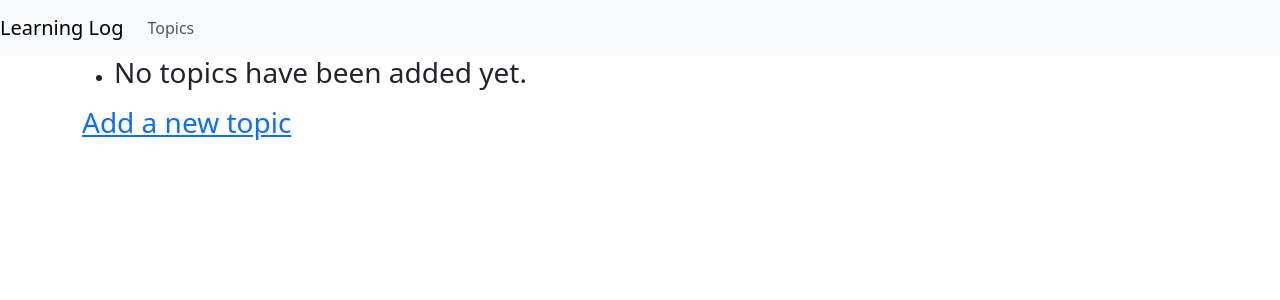
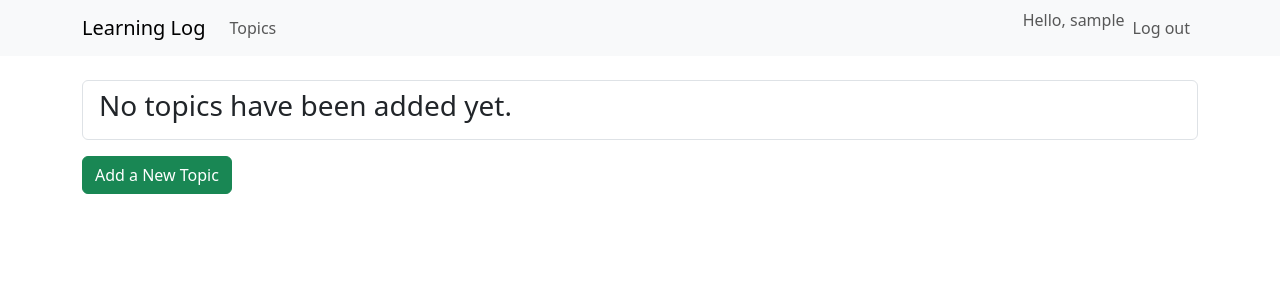
Before and after one commit to saitsabuncu/ll_env, a Django app: page /topics/ in a window 1280 px wide. Shown: the top 300 px of the page. Run offline with Django 5.2, Linux system fonts and the light colour scheme; the visitor is signed in with stand-in values (Sample User, id 1); data that the repository does not hold is empty.

Commit message:
tüm html dosyaları cdn ile uyumlu

```diff
--- a/learning_log/learning_logs/templates/learning_logs/base.html
+++ b/learning_log/learning_logs/templates/learning_logs/base.html
@@ -9,22 +9,42 @@
 </head>
 <body>
     <nav class="navbar navbar-expand-lg navbar-light bg-light">
-        <a class="navbar-brand" href="/">Learning Log</a>
+        <div class="container">
+            <a class="navbar-brand" href="{% url 'learning_logs:index' %}">Learning Log</a>
             <button class="navbar-toggler" type="button" data-bs-toggle="collapse" data-bs-target="#navbarNav" aria-controls="navbarNav" aria-expanded="false" aria-label="Toggle navigation">
                 <span class="navbar-toggler-icon"></span>
             </button>
             <div class="collapse navbar-collapse" id="navbarNav">
-            <ul class="navbar-nav">
+                <ul class="navbar-nav me-auto">
                     <li class="nav-item">
-                    <a class="nav-link" href="/topics/">Topics</a>
+                        <a class="nav-link" href="{% url 'learning_logs:topics' %}">Topics</a>
                     </li>
                 </ul>
+                <ul class="navbar-nav">
+                    {% if user.is_authenticated %}
+                        <li class="nav-item">
+                            <span class="navbar-text">Hello, {{ user.username }}</span>
+                        </li>
+                        <li class="nav-item">
+                            <a class="nav-link" href="{% url 'users:logout' %}">Log out</a>
+                        </li>
+                    {% else %}
+                        <li class="nav-item">
+                            <a class="nav-link" href="{% url 'users:login' %}">Log in</a>
+                        </li>
+                        <li class="nav-item">
+                            <a class="nav-link" href="{% url 'users:register' %}">Register</a>
+                        </li>
+                    {% endif %}
+                </ul>
+            </div>
         </div>
     </nav>
-    <div class="container">
-        {% block content %}
-        {% endblock content %}
+
+    <div class="container mt-4">
+        {% block content %}{% endblock content %}
     </div>
+
     {% if messages %}
     <div class="container mt-3">
         {% for message in messages %}
@@ -35,6 +55,5 @@
         {% endfor %}
     </div>
     {% endif %}
-
 </body>
 </html>
--- a/learning_log/learning_logs/templates/learning_logs/index.html
+++ b/learning_log/learning_logs/templates/learning_logs/index.html
@@ -1,8 +1,8 @@
 {% extends "learning_logs/base.html" %}
 {% block page_header %}
-<div class="jumbotron">
-    <h1 class="display-3">Track your learning.</h1>
-    <p class="lead">Make your own Learning Log, and keep a list of the topics you’re learning about.</p>
+<div class="jumbotron text-center bg-light p-5">
+    <h1 class="display-3">Track Your Learning</h1>
+    <p class="lead">Make your own Learning Log and track the topics you're learning.</p>
     <a class="btn btn-lg btn-primary" href="{% url 'users:register' %}" role="button">Register &raquo;</a>
 </div>
 {% endblock page_header %}
--- a/learning_log/learning_logs/templates/learning_logs/topics.html
+++ b/learning_log/learning_logs/templates/learning_logs/topics.html
@@ -1,16 +1,16 @@
 {% extends "learning_logs/base.html" %}
 {% block page_header %}
-<h1>Topics.</h1>
+<h1>Topics</h1>
 {% endblock page_header %}
 {% block content %}
-<ul>
+<ul class="list-group">
     {% for topic in topics %}
-    <li>
+    <li class="list-group-item">
         <h3><a href="{% url 'learning_logs:topic' topic.id %}">{{ topic }}</a></h3>
     </li>
     {% empty %}
-    <li><h3>No topics have been added yet.</h3></li>
+    <li class="list-group-item"><h3>No topics have been added yet.</h3></li>
     {% endfor %}
 </ul>
-<h3><a href="{% url 'learning_logs:new_topic' %}">Add a new topic</a></h3>
+<a class="btn btn-success mt-3" href="{% url 'learning_logs:new_topic' %}">Add a New Topic</a>
 {% endblock content %}
```
Also changed, not shown: learning_log/learning_logs/templates/learning_logs/edit_entry.html (+6 -7 lines), learning_log/learning_logs/templates/learning_logs/new_entry.html (+9 -5 lines), learning_log/learning_logs/templates/learning_logs/new_topic.html (+3 -6 lines), learning_log/learning_logs/templates/learning_logs/topic.html (+3 -7 lines). Lines whose indentation alone changed are shown as unchanged.
